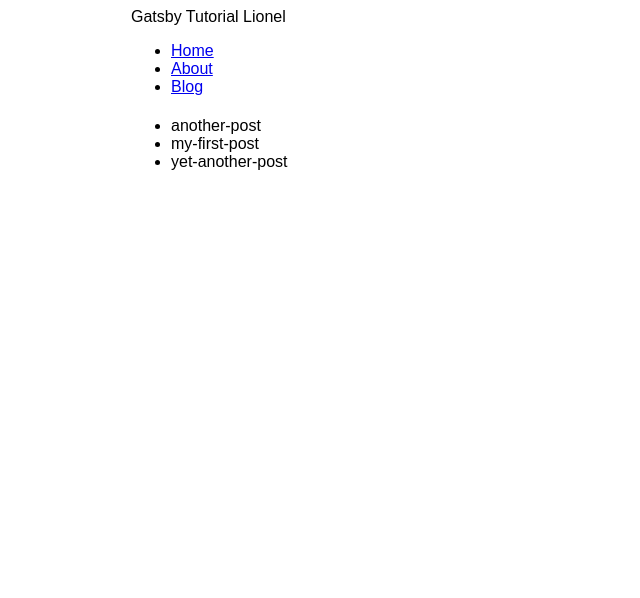
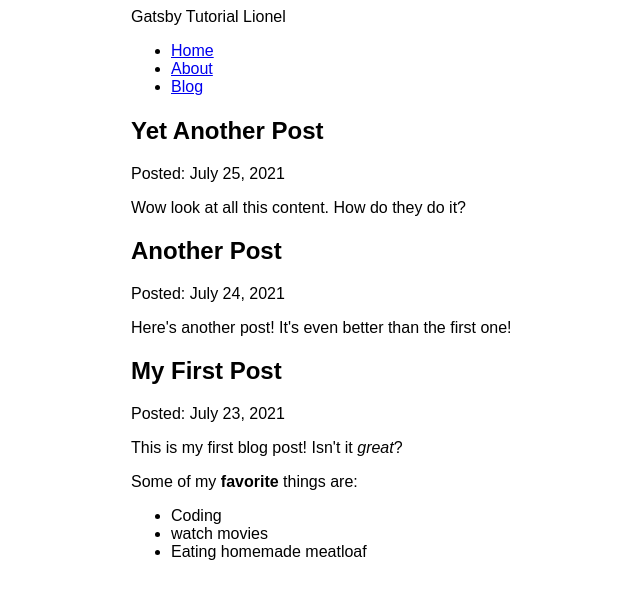
Before and after one commit to gysenlionel/tutorial-gatsby, a Gatsby site: page /blog in a window 1280 px wide. Shown: the whole page, without its empty margins (259-899 px from the left). Built offline with nearby package versions, Linux system fonts and the light colour scheme; Gatsby itself is replaced by a stand-in of ours.

Commit message:
finished gatsby tuto part 5

```diff
--- a/blog/another-post.mdx
+++ b/blog/another-post.mdx
@@ -0,0 +1,6 @@
+---
+title: "Another Post"
+date: "2021-07-24"
+---
+
+Here's another post! It's even better than the first one!
--- a/blog/my-first-post.mdx
+++ b/blog/my-first-post.mdx
@@ -0,0 +1,12 @@
+---
+title: "My First Post"
+date: "2021-07-23"
+---
+
+This is my first blog post! Isn't it _great_?
+
+Some of my **favorite** things are:
+
+- Coding
+- watch movies
+- Eating homemade meatloaf
--- a/blog/yet-another-post.mdx
+++ b/blog/yet-another-post.mdx
@@ -0,0 +1,6 @@
+---
+title: "Yet Another Post"
+date: "2021-07-25"
+---
+
+Wow look at all this content. How do they do it?
--- a/gatsby-config.js
+++ b/gatsby-config.js
@@ -36,5 +36,6 @@
     // this (optional) plugin enables Progressive Web App + Offline functionality
     // To learn more, visit: https://gatsby.dev/offline
     // `gatsby-plugin-offline`,
+    "gatsby-plugin-mdx",
   ],
 }
--- a/package.json
+++ b/package.json
@@ -5,10 +5,13 @@
   "version": "0.1.0",
   "author": "Kyle Mathews <mathews.kyle@gmail.com>",
   "dependencies": {
+    "@mdx-js/mdx": "^1.6.22",
+    "@mdx-js/react": "^1.6.22",
     "gatsby": "^4.11.2",
     "gatsby-plugin-gatsby-cloud": "^4.11.1",
     "gatsby-plugin-image": "^2.11.1",
     "gatsby-plugin-manifest": "^4.11.1",
+    "gatsby-plugin-mdx": "^3.11.1",
     "gatsby-plugin-offline": "^5.11.1",
     "gatsby-plugin-react-helmet": "^5.11.0",
     "gatsby-plugin-sharp": "^4.11.1",
--- a/src/pages/blog.jsx
+++ b/src/pages/blog.jsx
@@ -1,24 +1,32 @@
 import React from "react"
 import Layout from "../components/layout"
 import { graphql } from "gatsby"
+import { MDXRenderer } from "gatsby-plugin-mdx"
 
 const blog = ({ data }) => {
   return (
     <Layout>
-      <ul>
-        {data.allFile.nodes.map(node => (
-          <li key={node.name}>{node.name}</li>
-        ))}
-      </ul>
+      {data.allMdx.nodes.map(node => (
+        <article key={node.id}>
+          <h2>{node.frontmatter.title}</h2>
+          <p>Posted: {node.frontmatter.date}</p>
+          <MDXRenderer>{node.body}</MDXRenderer>
+        </article>
+      ))}
     </Layout>
   )
 }
 
 export const query = graphql`
   query {
-    allFile {
+    allMdx(sort: { order: DESC, fields: frontmatter___date }) {
       nodes {
-        name
+        frontmatter {
+          date(formatString: "MMMM DD, YYYY")
+          title
+        }
+        id
+        body
       }
     }
   }
```
Also changed, not shown: 1 other file.
